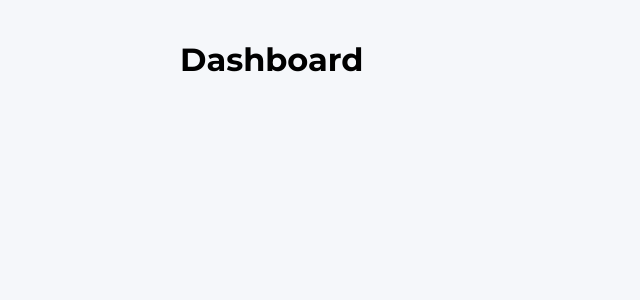
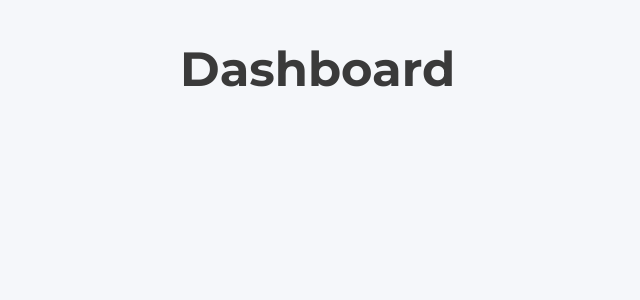
Before and after one commit to luisabfs/issue-tracker, a React (Create React App) app: page / in a window 1280 px wide. Shown: the top 300 px of the page, without its empty margins (0-640 px from the left). Built offline with nearby package versions, Linux system fonts and the light colour scheme.

Commit message:
feat: create dashboard title component

```diff
--- a/src/pages/Dashboard/index.tsx
+++ b/src/pages/Dashboard/index.tsx
@@ -1,5 +1,6 @@
 import React from 'react';
+import { Title } from './styles';
 
-const Dashboard: React.FC = () => <h1>Dashboard</h1>;
+const Dashboard: React.FC = () => <Title>Dashboard</Title>;
 
 export default Dashboard;
--- /dev/null
+++ b/src/pages/Dashboard/styles.ts
@@ -0,0 +1,6 @@
+import styled from 'styled-components';
+
+export const Title = styled.h1`
+  font-size: 48px;
+  color: #3a3a3a;
+`;
```
